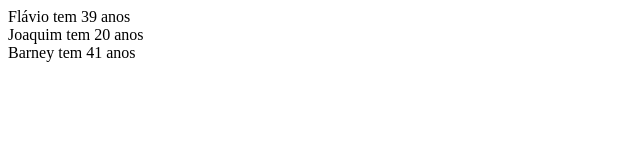
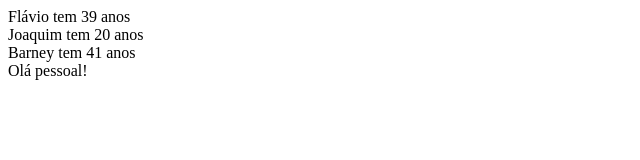
Before and after one commit to AquilesFernandoDev/programming_logic, a plain HTML site: page funcionalidades.html in a window 1280 px wide. Shown: the full height of the page, 0-640 px from the left. Drawn offline with Linux system fonts and the light colour scheme.

Commit message:
funcionalidades

```diff
--- a/funcionalidades.html
+++ b/funcionalidades.html
@@ -2,15 +2,31 @@
 
 <script>
 
+    function pulaLinha(){
+
+        document.write("<br>");
+
+    }
+
+    function mostra(frase ){
+
+        document.write(frase);
+        pulaLinha();
+    }
+
     var ano = 2016;
 
-    document.write("Flávio tem " + (ano - 1977) + " anos");
-    document.write("<br>");
-    document.write("Joaquim tem " + (ano - 1996) + " anos");
-    document.write("<br>");
+
+    mostra("Flávio tem " + (ano - 1977) + " anos");
+
+    mostra("Joaquim tem " + (ano - 1996) + " anos");
 
     ano = 2017;
-    document.write("Barney tem " + (ano - 1976) + " anos");
-    document.write("<br>");
+
+    mostra("Barney tem " + (ano - 1976) + " anos");
+
+    mostra("Olá pessoal!");
+
+
 
 </script>
```
